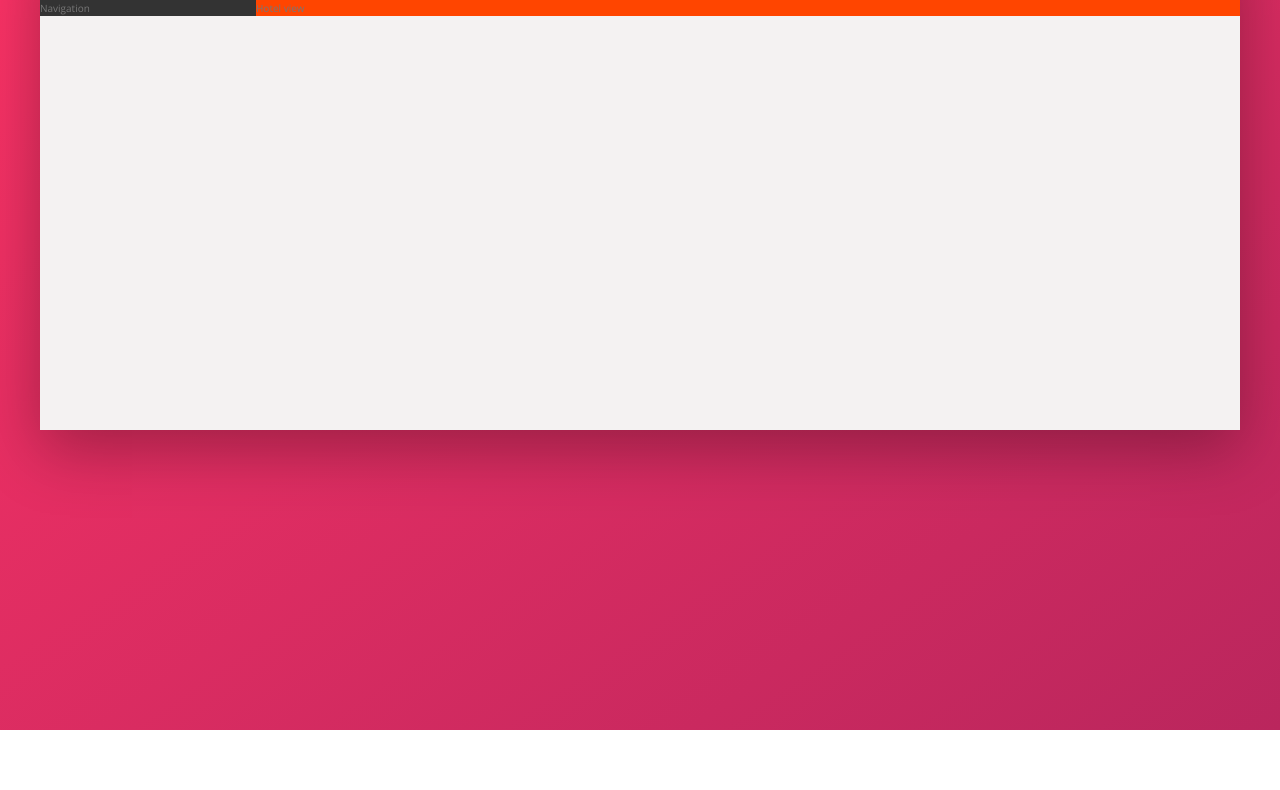
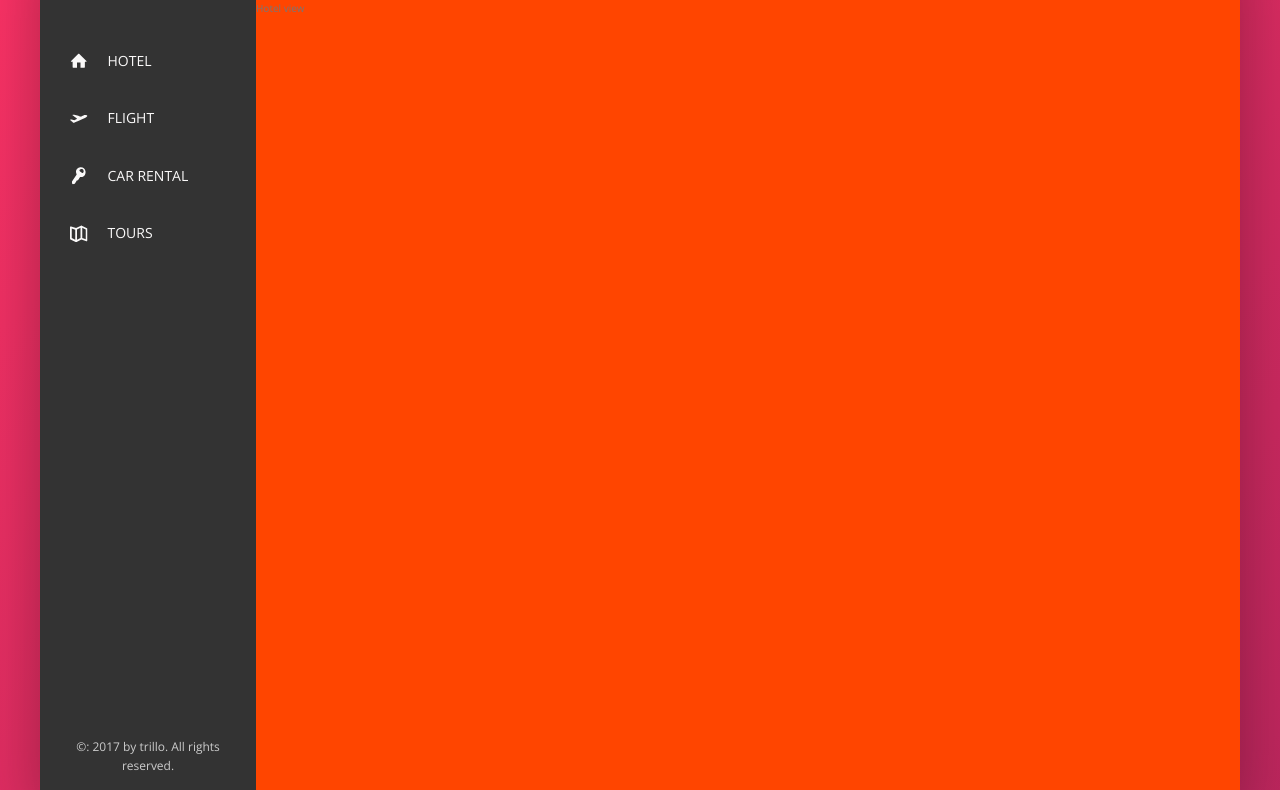
Before and after one commit to ccnn1010/trillo-project, a website: page index.html in a window 1280 px wide. Shown: the part 150-940 px from the top of the page. Before the commit the page ends 880 px from the top, so only its background shows below. Drawn offline with nearby package versions, Linux system fonts and the light colour scheme.

Commit message:
scss side navbar

```diff
--- a/index.html
+++ b/index.html
@@ -48,12 +48,54 @@
             </header>
            <div class="content">
                <nav class="sidebar">
-                   Navigation
+                  <ul class="side-nav">
+                      <li class="side-nav__items">
+                          <a href="#" class="side-nav__link">
+                              <svg class="side-nav__icon">
+                                  <use xlink:href="img/sprite.svg#icon-home"></use>
+                              </svg>
+                              <span>Hotel</span>
+                          </a>
+                      </li>
+                      <li class="side-nav__items">
+                        <a href="#" class="side-nav__link">
+                            <svg class="side-nav__icon">
+                                <use xlink:href="img/sprite.svg#icon-aircraft-take-off"></use>
+                            </svg>
+                            <span>flight</span>
+                        </a>
+                    </li>
+                    <li class="side-nav__items">
+                        <a href="#" class="side-nav__link">
+                            <svg class="side-nav__icon">
+                                <use xlink:href="img/sprite.svg#icon-key"></use>
+                            </svg>
+                            <span>Car rental</span>
+                        </a>
+                    </li>
+                    <li class="side-nav__items">
+                        <a href="#" class="side-nav__link">
+                            <svg class="side-nav__icon">
+                                <use xlink:href="img/sprite.svg#icon-map"></use>
+                            </svg>
+                            <span>Tours</span>
+                        </a>
+                    </li>
+                  </ul>
+
+                  <div class="legal">
+                      &copy: 2017 by trillo.  All rights reserved.
+                  </div>
+
                </nav>
+
+
+
                <main class="hotel-view">
                    Hotel view
                </main>
            </div>
        </div>
+
     </body>
 </html>
--- a/sass/_components.scss
+++ b/sass/_components.scss
@@ -127,3 +127,78 @@
 
 
 }
+
+
+
+/////////////////////////////////////////////
+//SIDE NAVIGATION
+
+.side-nav {
+    font-size: 1.4rem;
+    list-style: none;
+    margin-top: 3.5rem;
+
+    &__items {
+      position: relative;
+
+
+       &:not(:last-child) {
+          margin-bottom: .5rem;
+      } //add a margin on all the items accept the last one
+    }
+
+    &__items::before {
+        content: "";//needed to show in the browser
+        position: absolute;
+        top: 0;
+        left: 0;
+        height: 100%;
+        width: 3px;
+        background-color: var(--color-primary);
+        transform: scaleY(0);
+        transition: transform 1s;
+    }
+
+    &__items:hover::before {
+        transform: scaleY(1);//starts in the center then grows in the y direction
+    }
+
+
+    &__link:link,
+    &__link:visited {
+        color: var(--color-grey-light-1);
+        text-decoration: none;
+        text-transform: uppercase;
+        display: block;
+        padding: 1.5rem 3rem; //top/bottom left/right
+
+
+        display: flex;
+        align-items: center;
+
+    }
+
+
+    &__icon {
+        width: 1.75rem;
+        height: 1.75rem;
+        margin-right: 2rem;
+        fill: currentColor;//color of parent element
+
+    }
+
+
+}
+
+
+
+
+////////////////////////////////////////////////
+//LEGAL
+
+.legal {
+    font-size: 1.2rem;
+    color: var(--color-grey-light-4);
+    text-align: center;
+    padding: 2.5rem;
+}
--- a/sass/_layout.scss
+++ b/sass/_layout.scss
@@ -25,11 +25,18 @@
 .sidebar {
     background-color: var(--color-grey-dark-1);
     flex: 0 0 18%;//1st value is grow, 2nd is shrink, flex basis is third.  In this case no grow of shrink just fit at 18%
+
+    display: flex;
+    flex-direction: column;//changes direction to top to bottom
+    justify-content: space-between;//this pushes the legal space to the bottom as there are only 2 elements so one is pushed to the top and the other is pushed to the bottom.
 }
 
 .hotel-view {
     background-color: #fff;
+
+    //TEST
     background-color: orangered;
+    height: 80rem;
 
     flex: 1;// if you do flex 1 it grows to all the availble space it has
 }
```
Also changed, not shown: sass/main.css, 1 other file.
